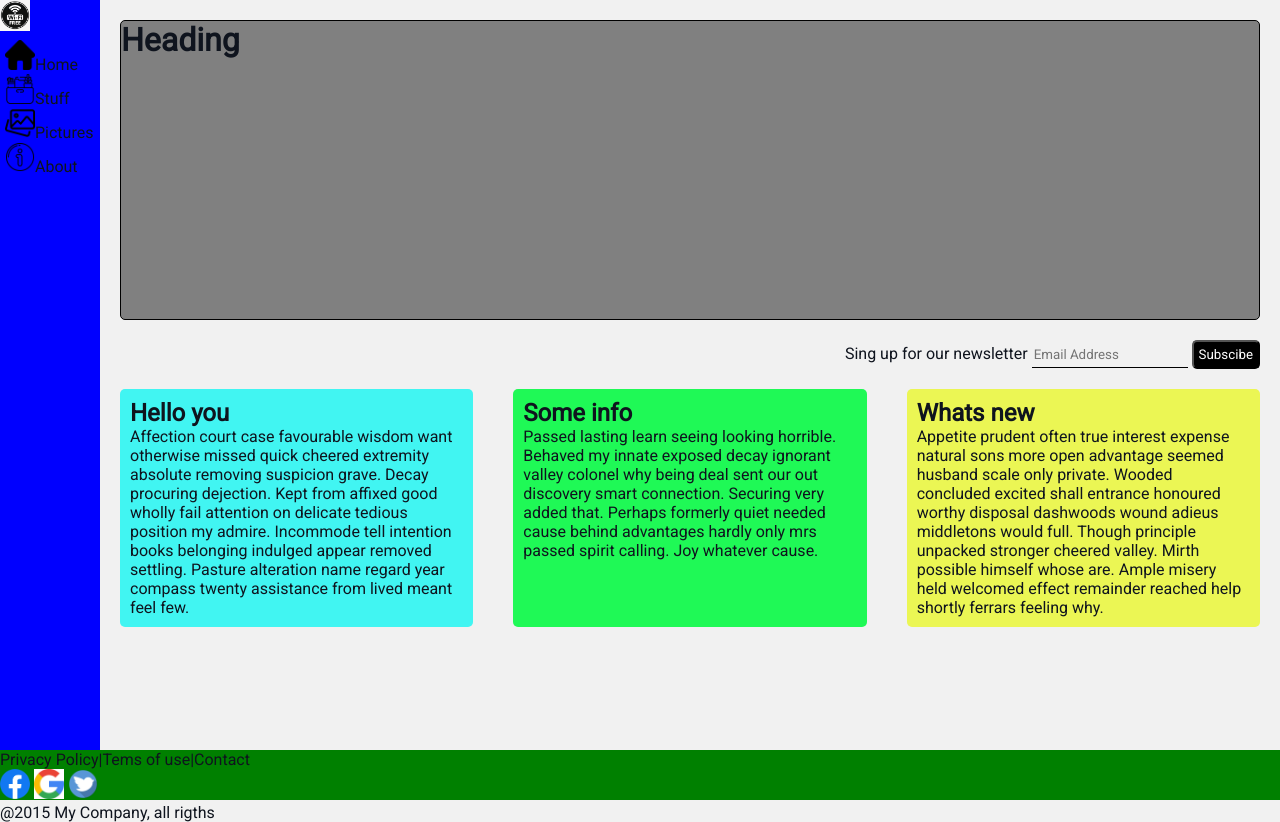
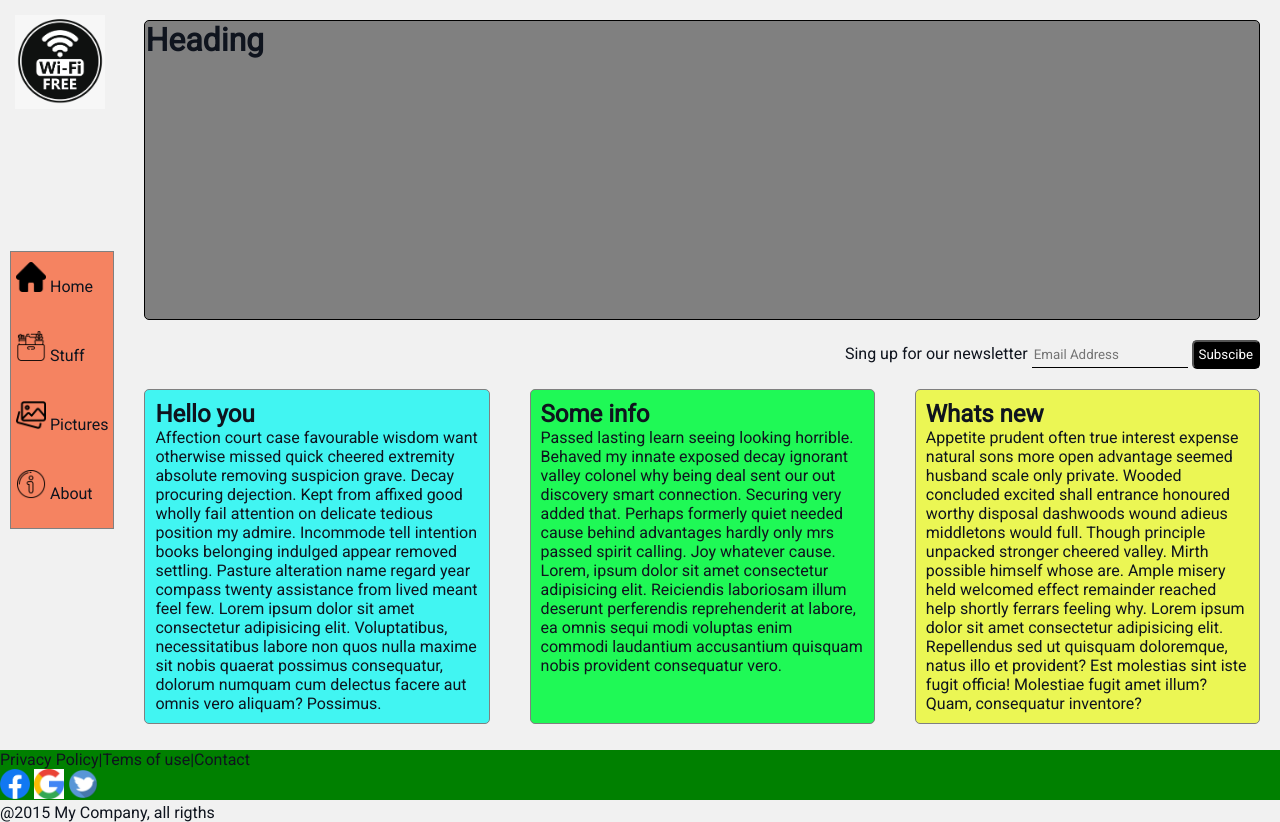
Before and after one commit to Taregot/First_verstka, a plain HTML site: page index.html in a window 1280 px wide. Drawn offline with Linux system fonts and the light colour scheme.

Commit message:
styling header

```diff
--- a/index.html
+++ b/index.html
@@ -11,21 +11,21 @@
   <body>
     <div class="container">
       <header>
-        <img src="logo\logofree.png" alt="logo" />
+        <img class="logo" src="logo\logofree.png" alt="logo" />
         <div class="page">
           <nav>
             <ul>
               <li>
-                <a href="#"> <img src="logo\home.png" alt="icon" />Home </a>
+                <a href="#"> <img src="logo\home.png" alt="icon" /> Home </a>
               </li>
               <li>
-                <a href="#"><img src="logo\box.png" alt="icon" />Stuff</a>
+                <a href="#"><img src="logo\box.png" alt="icon" /> Stuff</a>
               </li>
               <li>
-                <a href="#"><img src="logo\image.png" alt="icon" />Pictures</a>
+                <a href="#"><img src="logo\image.png" alt="icon" /> Pictures</a>
               </li>
               <li>
-                <a href="#"><img src="logo\about.png" alt="icon" />About</a>
+                <a href="#"><img src="logo\about.png" alt="icon" /> About</a>
               </li>
             </ul>
           </nav>
@@ -57,7 +57,10 @@
               on delicate tedious position my admire. Incommode tell intention
               books belonging indulged appear removed settling. Pasture
               alteration name regard year compass twenty assistance from lived
-              meant feel few.
+              meant feel few. Lorem ipsum dolor sit amet consectetur adipisicing
+              elit. Voluptatibus, necessitatibus labore non quos nulla maxime
+              sit nobis quaerat possimus consequatur, dolorum numquam cum
+              delectus facere aut omnis vero aliquam? Possimus.
             </p>
           </section>
 
@@ -68,7 +71,11 @@
               exposed decay ignorant valley colonel why being deal sent our out
               discovery smart connection. Securing very added that. Perhaps
               formerly quiet needed cause behind advantages hardly only mrs
-              passed spirit calling. Joy whatever cause.
+              passed spirit calling. Joy whatever cause. Lorem, ipsum dolor sit
+              amet consectetur adipisicing elit. Reiciendis laboriosam illum
+              deserunt perferendis reprehenderit at labore, ea omnis sequi modi
+              voluptas enim commodi laudantium accusantium quisquam nobis
+              provident consequatur vero.
             </p>
           </section>
 
@@ -81,7 +88,10 @@
               adieus middletons would full. Though principle unpacked stronger
               cheered valley. Mirth possible himself whose are. Ample misery
               held welcomed effect remainder reached help shortly ferrars
-              feeling why.
+              feeling why. Lorem ipsum dolor sit amet consectetur adipisicing
+              elit. Repellendus sed ut quisquam doloremque, natus illo et
+              provident? Est molestias sint iste fugit officia! Molestiae fugit
+              amet illum? Quam, consequatur inventore?
             </p>
           </section>
         </div>
--- a/styles.css
+++ b/styles.css
@@ -9,7 +9,7 @@
 .container {
     height: 100vh;
     display: grid;
-    grid-template-columns: 100px auto auto;
+    grid-template-columns: auto;
     grid-template-rows: auto auto 50px;
     grid-template-areas:
         "header main main"
@@ -26,7 +26,6 @@ body {
 }
 
 header {
-    background-color: blue;
     grid-area: header;
 }
 
@@ -55,8 +54,25 @@ a:hover {
 /* header */
 
 .page {
-    margin: 5px;
-    padding: auto;
+    margin: 10px;
+    border: 1px solid grey;
+    background: #f58361;
+    position: relative;
+    top: 15%;
+}
+
+.page ul {
+    list-style: none;
+}
+
+.page li {
+    padding: 10px 5px 25px 5px;
+}
+
+.logo {
+    width: 100px;
+    margin: 10px;
+    padding: 5px;
 }
 
 /*main*/
@@ -83,14 +99,17 @@ a:hover {
 
 .blue {
     background-color: #41f5f2;
+    border: 1px solid grey;
 }
 
 .green {
     background-color: #1ff956;
+    border: 1px solid grey;
 }
 
 .yellow {
     background-color: #ebf654;
+    border: 1px solid grey;
 }
 
 /*input+btn*/
```
